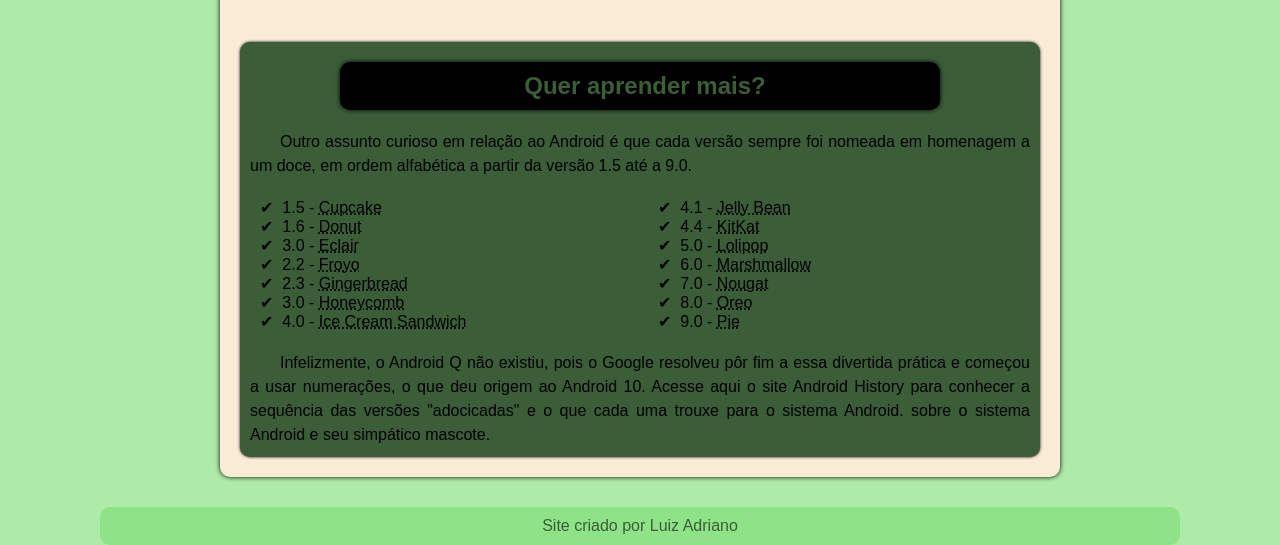
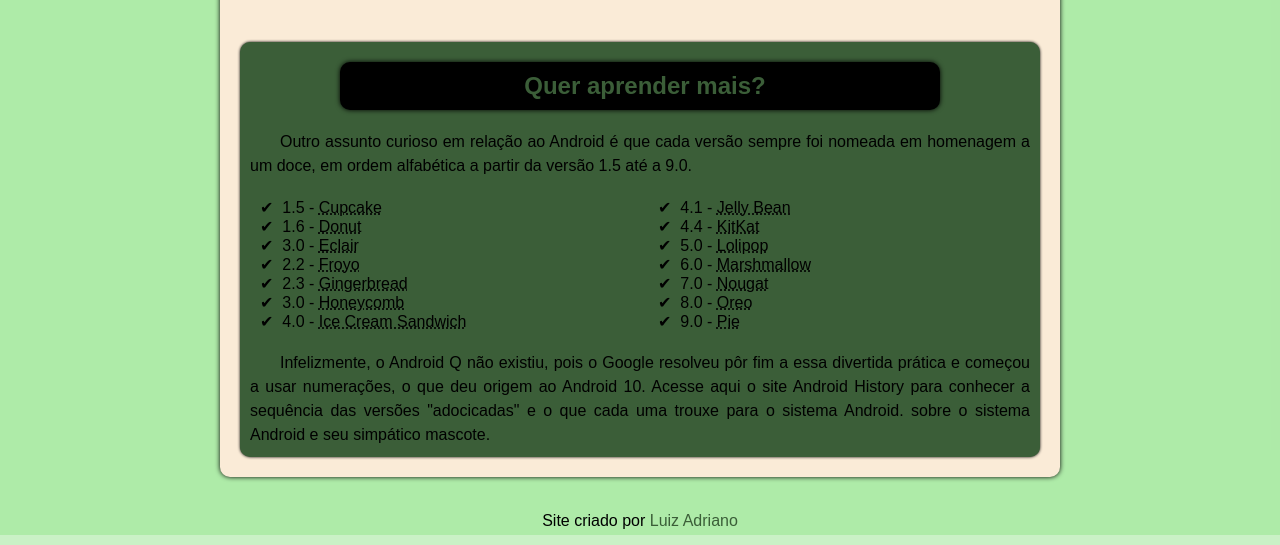
Before and after one commit to luiz-D-silva/androids, a plain HTML site: page index.html in a window 1280 px wide. Shown: the part 1837-2382 px from the top of the page. Drawn offline with Linux system fonts and the light colour scheme.

Commit message:
commit 02

```diff
--- a/index.html
+++ b/index.html
@@ -4,6 +4,7 @@
     <meta charset="UTF-8">
     <meta http-equiv="X-UA-Compatible" content="IE=edge">
     <meta name="viewport" content="width=device-width, initial-scale=1.0">
+    <link rel="shortcut icon" href="imagens/favicon.ico" type="image/x-icon">
     <title>Android</title>
     <link rel="stylesheet" href="style.css">
 </head>
--- a/style.css
+++ b/style.css
@@ -30,6 +30,7 @@
 body {
     background-color: #8ee38677;
     font-family:var(--font-padrao);
+    min-height: 300px;
 }
 main {
     background-color: #8ee38677;
@@ -191,12 +192,9 @@ footer {
     background-color: #8ee38677;
 }
 footer > p {
-    background-color: var(--cor1);
-    color:var(--cor4);
-    padding: 10px;
+    padding: 5px;
     text-align: center;
-    border-radius: 10px;
-    margin: 0px 100px 0px 100px;
+    margin: auto;
 }
 
 footer a {
```
